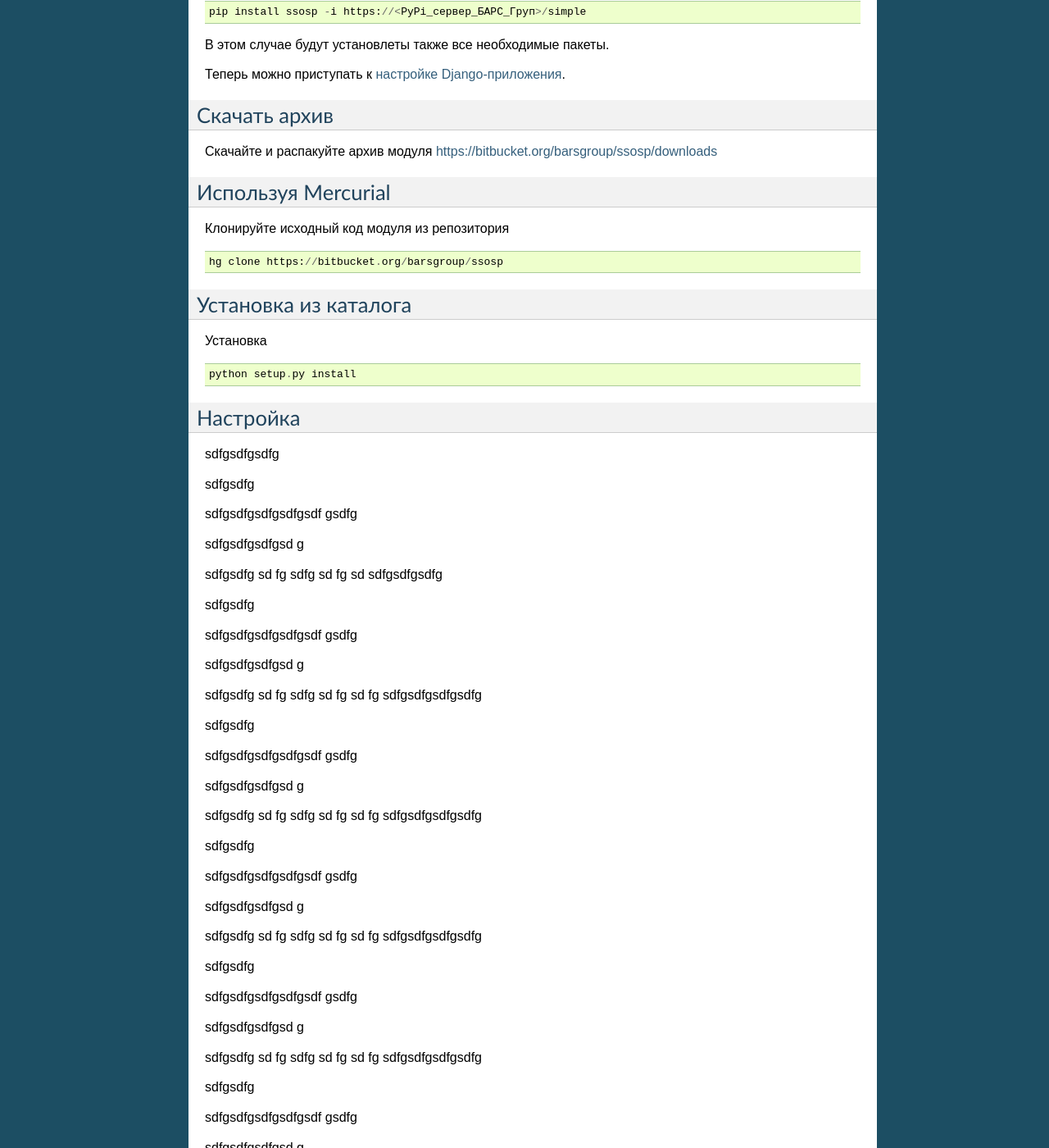
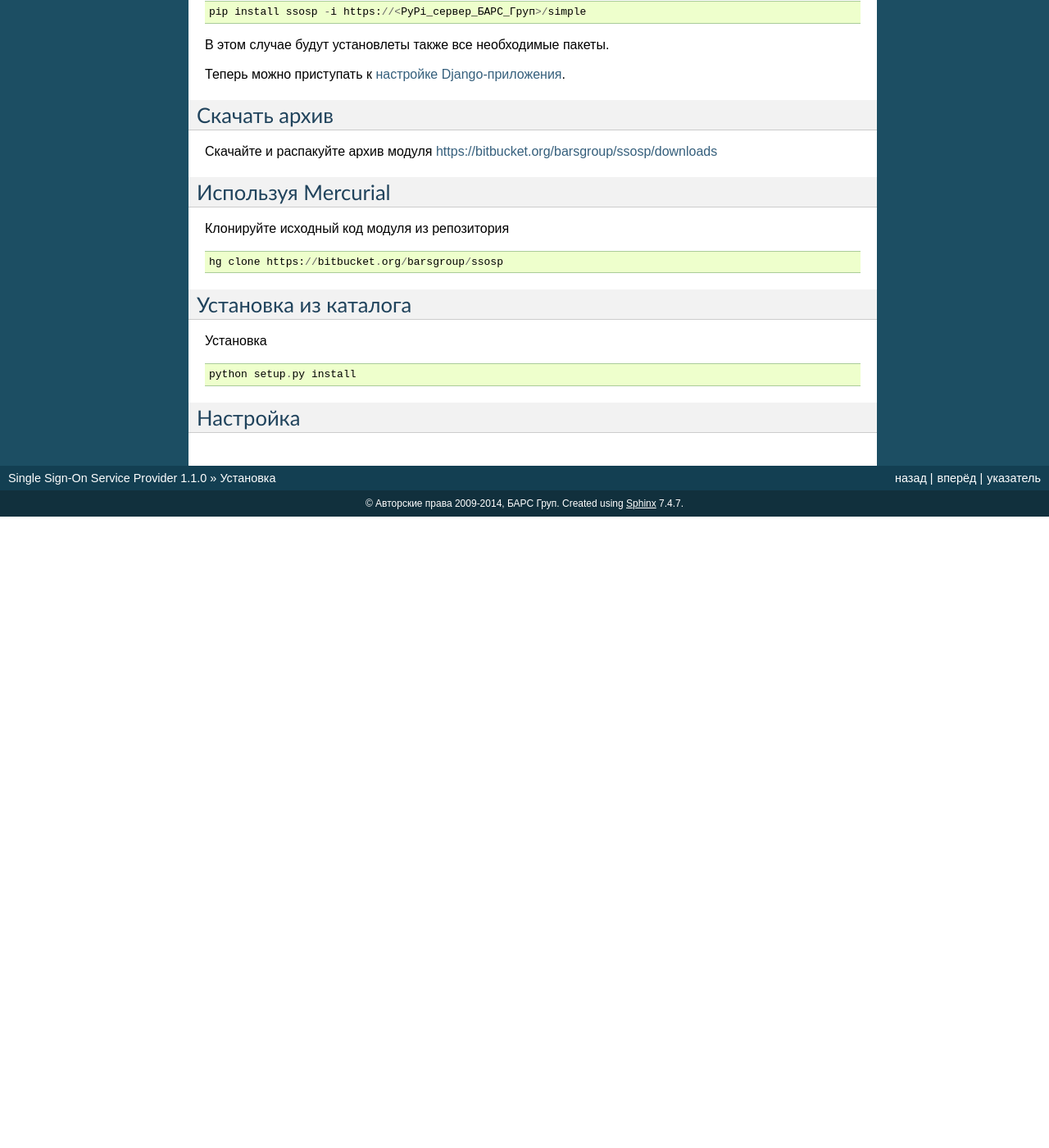
Before and after one commit to barsgroup/m3-ssosp, a Sphinx documentation site: the page built from docs/source/install.rst, in a window 1280 px wide and 1400 px high, scrolled down 513 px. Shown: the whole window at 82% size. Built offline with Sphinx 7.4.7, drawn with Linux system fonts in a browser that asks for light colours; after the commit the page ends 1143 px from its top, so only the background shows below that; some of the changed text lies outside the part shown.

```diff
--- a/docs/source/index.rst
+++ b/docs/source/index.rst
@@ -26,6 +26,7 @@ SSO - `Технология единого входа`_ в комплекс пр
 
    overview
    install
+   tutorial
    basic
 
 
--- a/docs/source/install.rst
+++ b/docs/source/install.rst
@@ -64,138 +64,3 @@ https://bitbucket.org/barsgroup/ssosp/downloads
 
 Настройка
 ---------
-
-sdfgsdfgsdfg
-
-
-sdfgsdfg
-
-
-sdfgsdfgsdfgsdfgsdf gsdfg
-
-
-sdfgsdfgsdfgsd
-g
-
-sdfgsdfg
-sd
-fg
-sdfg
-sd
-fg
-sd
-sdfgsdfgsdfg
-
-sdfgsdfg
-
-sdfgsdfgsdfgsdfgsdf gsdfg
-
-sdfgsdfgsdfgsd g
-
-sdfgsdfg sd fg sdfg sd fg sd fg sdfgsdfgsdfgsdfg
-
-sdfgsdfg
-
-sdfgsdfgsdfgsdfgsdf gsdfg
-
-sdfgsdfgsdfgsd g
-
-sdfgsdfg sd fg sdfg sd fg sd fg sdfgsdfgsdfgsdfg
-
-sdfgsdfg
-
-sdfgsdfgsdfgsdfgsdf gsdfg
-
-sdfgsdfgsdfgsd g
-
-sdfgsdfg sd fg sdfg sd fg sd fg sdfgsdfgsdfgsdfg
-
-sdfgsdfg
-
-sdfgsdfgsdfgsdfgsdf gsdfg
-
-sdfgsdfgsdfgsd g
-
-sdfgsdfg sd fg sdfg sd fg sd fg sdfgsdfgsdfgsdfg
-
-sdfgsdfg
-
-sdfgsdfgsdfgsdfgsdf gsdfg
-
-sdfgsdfgsdfgsd g
-
-sdfgsdfg sd fg sdfg sd fg sd fg sdfgsdfgsdfgsdfg
-
-sdfgsdfg
-
-sdfgsdfgsdfgsdfgsdf gsdfg
-
-sdfgsdfgsdfgsd g
-
-sdfgsdfg sd fg sdfg sd fg sd fg sdfgsdfgsdfgsdfg
-
-sdfgsdfg
-
-sdfgsdfgsdfgsdfgsdf gsdfg
-
-sdfgsdfgsdfgsd g
-
-sdfgsdfg sd fg sdfg sd fg sd fg sdfgsdfgsdfgsdfg
-
-sdfgsdfg
-
-sdfgsdfgsdfgsdfgsdf gsdfg
-
-sdfgsdfgsdfgsd g
-
-sdfgsdfg sd fg sdfg sd fg sd fg sdfgsdfgsdfgsdfg
-
-sdfgsdfg
-
-sdfgsdfgsdfgsdfgsdf gsdfg
-
-sdfgsdfgsdfgsd g
-
-sdfgsdfg sd fg sdfg sd fg sd fg sdfgsdfgsdfgsdfg
-
-sdfgsdfg
-
-sdfgsdfgsdfgsdfgsdf gsdfg
-
-sdfgsdfgsdfgsd g
-
-sdfgsdfg sd fg sdfg sd fg sd fg sdfgsdfgsdfgsdfg
-
-sdfgsdfg
-
-sdfgsdfgsdfgsdfgsdf gsdfg
-
-sdfgsdfgsdfgsd g
-
-sdfgsdfg sd fg sdfg sd fg sd fg sdfgsdfgsdfgsdfg
-
-sdfgsdfg
-
-sdfgsdfgsdfgsdfgsdf gsdfg
-
-sdfgsdfgsdfgsd g
-
-sdfgsdfg sd fg sdfg sd fg sd fg sdfgsdfgsdfgsdfg
-
-sdfgsdfg
-
-sdfgsdfgsdfgsdfgsdf gsdfg
-
-sdfgsdfgsdfgsd g
-
-sdfgsdfg sd fg sdfg sd fg sd fg sdfgsdfgsdfgsdfg
-
-sdfgsdfg
-
-sdfgsdfgsdfgsdfgsdf gsdfg
-
-sdfgsdfgsdfgsd g
-
-sdfgsdfg sd fg sdfg sd fg sd fg sdfg
-fg
-sdfg
```
Also changed, not shown: docs/source/tutorial.rst (added, +189 -0 lines), demo/__init__.py (deleted), docs/source/_static/images/WSO2ISAddSP.png (added), docs/source/_static/images/WSO2ISLogin.png (added), 5 other files.
